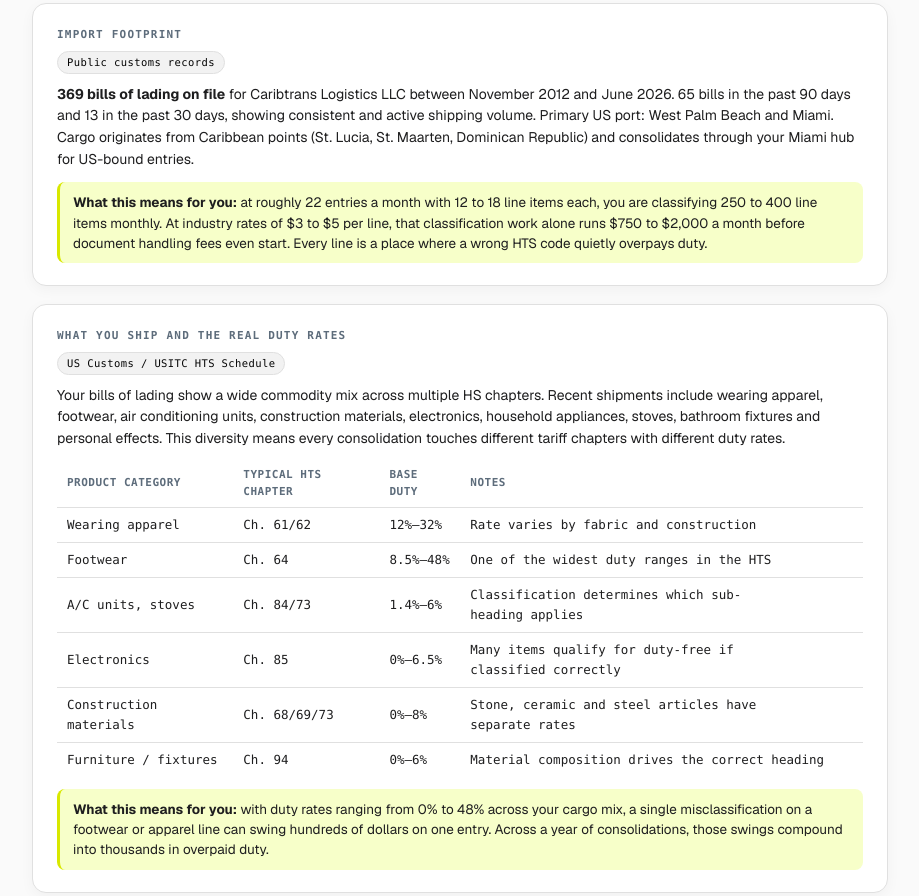
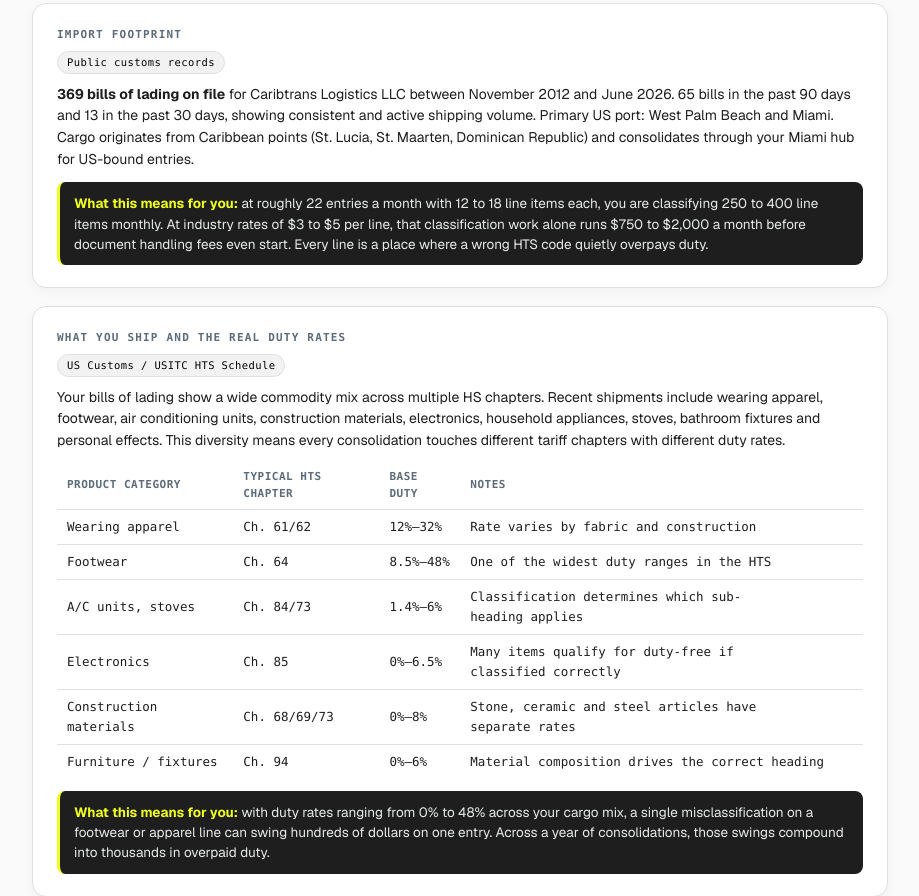
Before and after one commit to Dopamine-Digital/ripple-reports, a plain HTML site: page caribtrans-logistics/index.html in a window 1280 px wide. Shown: the part 1641-2537 px from the top of the page, without its empty margins (180-1099 px from the left). Drawn offline with nearby package versions, Linux system fonts and the light colour scheme; a web font is replaced by a local one.

Commit message:
HTS report: 'What this means for you' boxes -> black with yellow
The .find-m callouts were pale yellow-tint; make them dark (#1e1e1f) with a
solid yellow left border + yellow bold label, per Jordan's 'black with some
yellow' direction.

```diff
--- a/caribtrans-logistics/index.html
+++ b/caribtrans-logistics/index.html
@@ -112,8 +112,8 @@ svg{display:block}
 .find .find-src{display:inline-block;font-size:10.5px;font-weight:500;letter-spacing:.4px;color:var(--dark);background:var(--bg-soft);border:1px solid var(--line);padding:2px 9px;border-radius:20px;font-family:var(--mono);margin-bottom:10px}
 .find .find-body{font-size:14px;color:var(--ink);line-height:1.55}
 .find .find-body b{font-weight:700}
-.find .find-m{font-size:13.5px;color:var(--ink);background:var(--accent-tint);border-radius:8px;padding:10px 13px;margin-top:12px;line-height:1.5;border-left:3px solid var(--accent-deep)}
-.find .find-m b{font-weight:700}
+.find .find-m{font-size:13.5px;color:#e7ece9;background:#1e1e1f;border-radius:8px;padding:11px 14px;margin-top:12px;line-height:1.5;border-left:3px solid var(--accent)}
+.find .find-m b{font-weight:700;color:var(--accent)}
 
 /* HTS table inside dossier */
 .hts-tbl{width:100%;border-collapse:collapse;font-size:12.5px;margin:10px 0 4px;font-family:var(--mono)}
```
